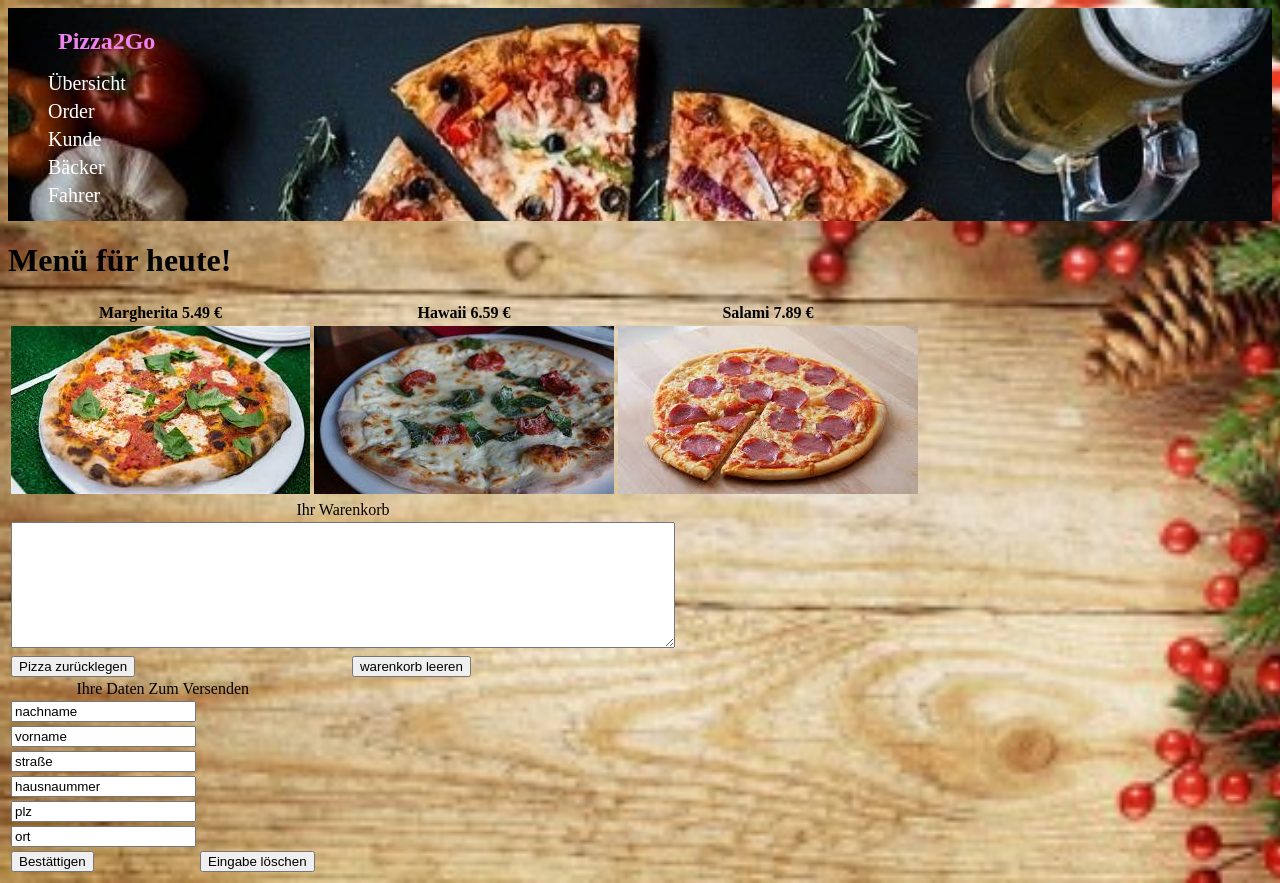
After one commit to sundev888/ewa, a PHP site: page /order.php in a window 1280 px wide. The commit adds this page. Run offline with PHP 8.4, Linux system fonts and the light colour scheme.

Commit message:
-Header für die Seite -Grundgerüst für order.php (bestellung), erstmal keine Aktion, da noch kaum php-Code

```diff
--- /dev/null
+++ b/pizzaservice/bäcker.php
@@ -0,0 +1,3 @@
+<?php
+include 'includes/header.php';
+?>
--- /dev/null
+++ b/pizzaservice/fahrer.php
@@ -0,0 +1,3 @@
+<?php
+include 'includes/header.php';
+?>
--- /dev/null
+++ b/pizzaservice/includes/header.php
@@ -0,0 +1,22 @@
+<!DOCTYPE html>
+<html lang="DE">
+  <head>
+    <meta charset="utf-8">
+    <title>Pizza2Go</title>
+    <link rel="stylesheet" href="style.css">
+  </head>
+  <body>
+    <header>
+    <nav>
+      <h1 style="color: violet; margin-left: 50px">Pizza2Go</h1>
+      <ul>
+        <li><a href="index.php">Übersicht</a></li>
+        <li><a href="order.php">Order </a></li>
+        <li><a href="kunde.php">Kunde</a></li>
+        <li><a href="bäcker.php">Bäcker</a></li>
+        <li><a href="fahrer.php">Fahrer</a></li>
+      </ul>
+    </nav>
+  </header>
+</body>
+</html>
--- /dev/null
+++ b/pizzaservice/kunde.php
@@ -0,0 +1,3 @@
+<?php
+include 'includes/header.php';
+?>
--- /dev/null
+++ b/pizzaservice/main.css
@@ -0,0 +1,4 @@
+body{
+  background-image: url("img/orderImg.jpg");
+  background-size: cover;
+}
--- /dev/null
+++ b/pizzaservice/order.php
@@ -0,0 +1,90 @@
+
+ <!DOCTYPE html>
+ <html lang="en" dir="ltr">
+   <head>
+     <meta charset="utf-8">
+     <link rel="stylesheet" href="main.css">
+     <title>Order</title>
+     <?php
+     include 'includes/header.php';
+     ?>
+   </head>
+   <body>
+     <?php
+echo '<h1> Menü für heute! </h1>';
+
+$margherita = "Margherita";
+$margheritaPrice = 5.49;
+$hawaii = "Hawaii";
+$hawaiiPrice = 6.59;
+$salami = "Salami";
+$salamiPrice = 7.89;
+      ?>
+    <table>
+      <tr>
+      <th> <?php echo "$margherita $margheritaPrice €"; ?></th>
+        <th><?php echo "$hawaii $hawaiiPrice €"; ?></th>
+        <th><?php echo "$salami $salamiPrice €"; ?></th>
+      </tr>
+      <tr>
+        <td><img src="img/margherita.png"> </img></td>
+          <td><img src="img/hawaii2.png"> </img></td>
+        <td><img src="img/salami.png"> </img></td>
+      </tr>
+      </table>
+
+<form class="order" action="index.html" method="post">
+<table>
+  <caption>Ihr Warenkorb</caption>
+    <tr >
+      <td colspan="2">  <textarea name="Warenkorb" rows="8" cols="80"></textarea>
+      </td>
+    </tr>
+    <tr>
+      <td> <input type="submit" name="pizzaEntfernen" value="Pizza zurücklegen">
+      </td>
+      <td><input type="submit" name="warenkorbLeeren" value="warenkorb leeren">
+      </td>
+    </tr>
+</table>
+</form>
+
+
+
+<form class="Daten" action="index.html" method="post">
+    <table>
+      <caption>Ihre Daten Zum Versenden</caption>
+
+      <tr>
+        <td><input type="text" name="nachname" value="nachname"></td>
+      </tr>
+      <tr>
+        <td><input type="text" name="Vorname" value="vorname"></td>
+      </tr>
+
+      <tr>
+    <td> <input type="text" name="straße" value="straße"></td></td>  <td>
+      </tr>
+      <tr>
+    <td> <input type="text" name="hausnaummer" value="hausnaummer"></td>
+      </tr>
+      <tr>
+        <td><input type="text" name="plz" value="plz"></td>
+      </tr>
+      <tr>
+        <td><input type="text" name="ort" value="ort"></td>
+      </tr>
+      <tr>
+        <td><input type="submit" name="bestättigen" value="Bestättigen">  </td>
+        <td> <input type="submit" name="Löschen" value="Eingabe löschen"></td>
+      </tr>
+    </table>
+</form>
+
+
+
+
+
+
+   </body>
+ </html>
--- /dev/null
+++ b/pizzaservice/style.css
@@ -0,0 +1,24 @@
+header{
+  background-image: url("img/pizzabackground.jpg");
+  background-size: cover;
+}
+nav{
+  float: left;
+}
+nav ul li{
+  line-height: 100%;
+  margin-bottom: 10px;
+}
+nav ul{
+  list-style: none;
+}
+nav a{
+  font-size: 20px;
+  text-decoration: none;
+  color: white;
+}
+header::after{
+  content: "";
+  display: table;
+  clear: both;
+}
```
Also changed, not shown: pizzaservice/index.php (renamed from pizzaservice/bestellung.php, +7 -10 lines), pizzaservice/test.php (deleted, +0 -16 lines), pizzaservice/img/Hawaii.png (deleted), pizzaservice/img/hawaii2.png (added), pizzaservice/img/orderImg.jpg (added), pizzaservice/img/orderImg2.jpg (added), pizzaservice/img/pizzabackground.jpg (added).
